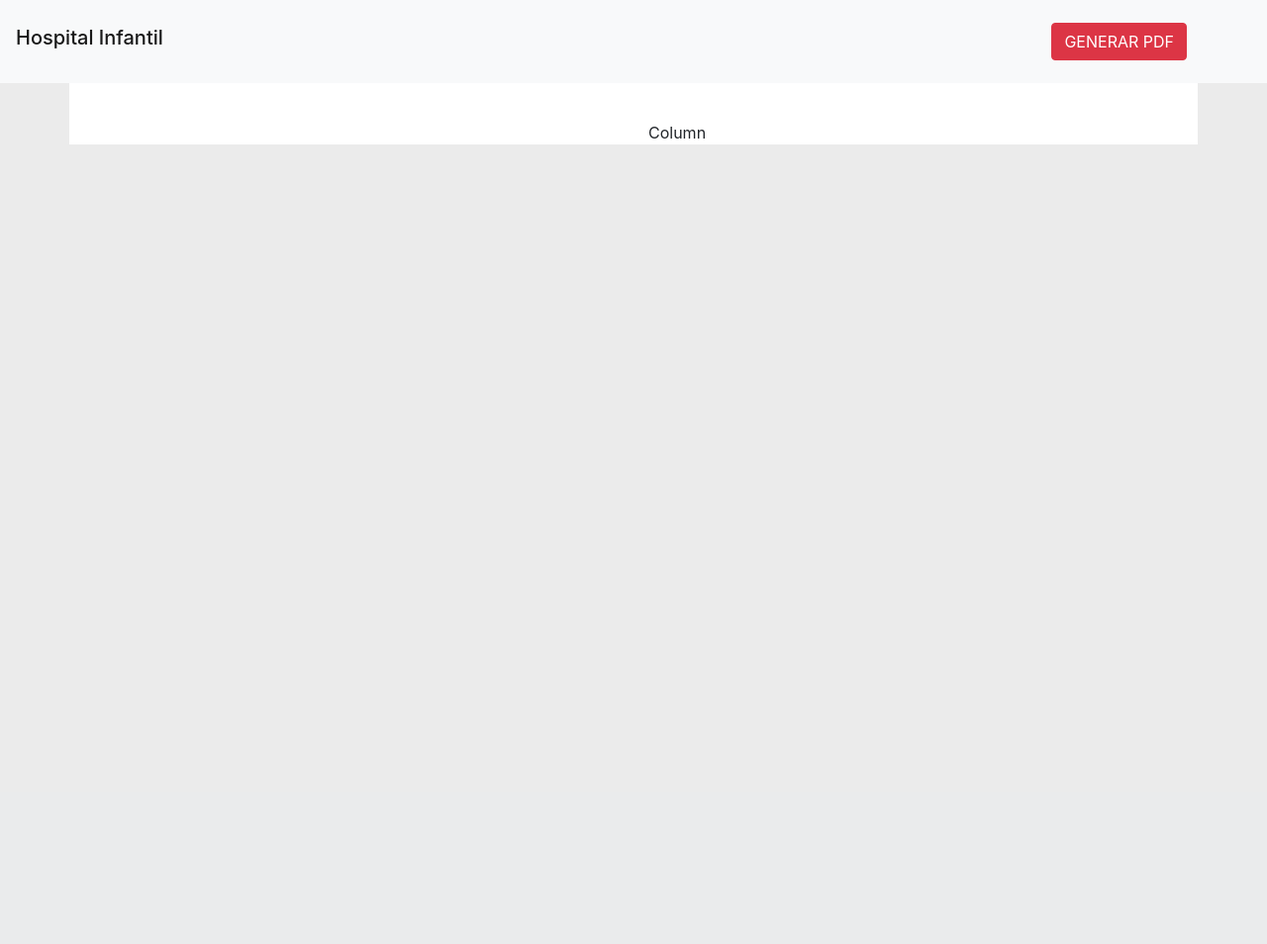
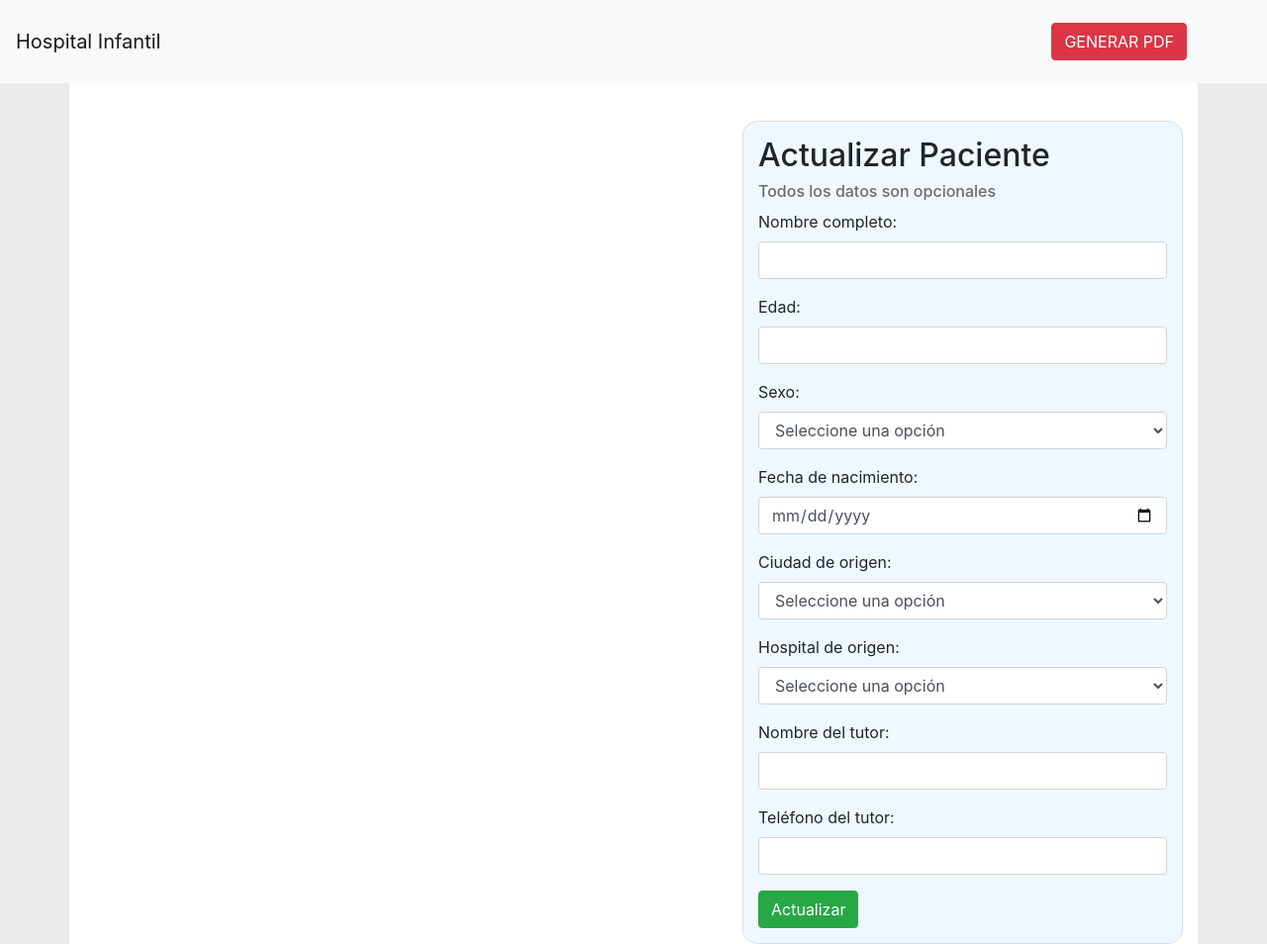
Before and after one commit to eider404/hospital-infantil, a Node server app: template src/views/paciente.html in a window 1280 px wide. Shown: the whole page at 99% size. Before the commit the page ends 800 px from the top, so only its background shows below. Run offline with Node 20, Linux system fonts and the light colour scheme; the template is opened without the code that fills it, so the values that code supplies are empty.

Commit message:
update terminado

```diff
--- a/src/views/index.html
+++ b/src/views/index.html
@@ -11,7 +11,7 @@
   <body style="background-color: rgb(235, 235, 235);">
 
     <nav class="navbar navbar-expand-lg navbar-light bg-light">
-        <h1 class="navbar-brand" href="#">Hospital Infantil</h1>
+        <a class="navbar-brand" href="http://localhost:3000">Hospital Infantil</a>
         <button class="navbar-toggler" type="button" data-toggle="collapse" data-target="#navbarNav" aria-controls="navbarNav" aria-expanded="false" aria-label="Toggle navigation">
           <span class="navbar-toggler-icon"></span>
         </button>
--- a/src/views/index.js
+++ b/src/views/index.js
@@ -160,3 +160,42 @@ function GenerarPDF(){
             console.error('Error al descargar el archivo:', error);
         });
 }
+
+
+function ActualizarPaciente(query){
+    let actualizarForm = document.querySelector( '#form-actualizar' )
+    const obj = {id: query.slice(4,6)}
+    new FormData( actualizarForm ).forEach( ( value, key ) => {
+        if(value){
+            obj[ key ] = value
+        }
+    })
+    fetch( `http://localhost:3000/edit-patiente`, {
+                method: 'PUT',
+                headers: {
+                    'Content-Type': 'application/json'
+                },
+                body: JSON.stringify( obj )
+            })
+            .then(res => res.json())
+            .then( data =>{
+                console.log(data)
+                if(data.status == 401){
+                    return document.querySelector("#messageActualizar").innerHTML= `
+                        <div class="alert alert-danger" role="alert">
+                        ${data.mensaje}
+                        </div>
+                    `;
+                }
+
+                document.querySelector("#messageActualizar").innerHTML= `
+                <div class="alert alert-primary" role="alert">
+                  ${data.mensaje}
+                </div>
+                `;
+                PacienteInfo(query)
+                //getAllPatiente()
+
+            })
+            .catch(err => console.log(err));
+}
--- a/src/views/paciente.html
+++ b/src/views/paciente.html
@@ -11,14 +11,14 @@
   <body style="background-color: rgb(235, 235, 235);">
 
     <nav class="navbar navbar-expand-lg navbar-light bg-light">
-        <h1 class="navbar-brand" href="#">Hospital Infantil</h1>
+        <a class="navbar-brand" href="http://localhost:3000">Hospital Infantil</a>
         <button class="navbar-toggler" type="button" data-toggle="collapse" data-target="#navbarNav" aria-controls="navbarNav" aria-expanded="false" aria-label="Toggle navigation">
           <span class="navbar-toggler-icon"></span>
         </button>
         <div class="collapse navbar-collapse" id="navbarNav">
           <ul class="navbar-nav ml-auto" style="text-align: center; margin-right: 50px;">
             <li class="nav-item">
-                <a href="#" class="btn btn-danger" style="margin: 15px">GENERAR PDF</a>
+                <a onclick="GenerarPDF()" href="#" class="btn btn-danger" style="margin: 15px">GENERAR PDF</a>
             </li>
           </ul>
         </div>
@@ -29,15 +29,80 @@
       <h1 id="nombrePatiente" style="padding: 15px 0px 15px 40px"></h1>
 
       <div class="row">
-        <div class="col-6">
+        <div class="col-7">
             <ul id="pacienteInfo">
 
 
             </ul>
         </div>
 
-        <div class="col-4">
-          Column
+
+
+        <div class="col-5">
+          <div style="border-radius: 15px; border: 1px solid rgb(222, 222, 222); background-color: aliceblue;">
+            <form style="margin: 15px;" id="form-actualizar">
+              <h2>Actualizar Paciente</h2>
+              <h6 style="color:rgb(108, 108, 108)">Todos los datos son opcionales</h6>
+              <div class="form-group">
+                <label for="nombreCompleto">Nombre completo:</label>
+                <input type="text" class="form-control" id="nombreCompleto" name="nombre">
+              </div>
+              <div class="form-group">
+                <label for="edad">Edad:</label>
+                <input type="number" class="form-control" id="edad" name="edad">
+              </div>
+              <div class="form-group">
+                <label for="sexo">Sexo:</label>
+                <select class="form-control" id="sexo" name="sexo">
+                  <option value="" selected>Seleccione una opción</option>
+                  <option value="M">Masculino</option>
+                  <option value="F">Femenino</option>
+                  <option value="-">Otro</option>
+                </select>
+              </div>
+              <div class="form-group">
+                <label for="fechaNacimiento">Fecha de nacimiento:</label>
+                <input type="date" class="form-control" id="fechaNacimiento" name="fechaNac">
+              </div>
+              <div class="form-group">
+                <label for="ciudadOrigen">Ciudad de origen:</label>
+                <select class="form-control" id="sexo" name="ciudadOrigen_fk">
+                  <option value="" selected>Seleccione una opción</option>
+                  <option value="1">Mérida</option>
+                  <option value="2">Valladolid</option>
+                  <option value="3">Progreso</option>
+                  <option value="4">Tizimín</option>
+                </select>
+              </div>
+              <div class="form-group">
+                <label for="hospitalOrigen">Hospital de origen:</label>
+                <select class="form-control" id="sexo" name="hospitalOrigen_fk">
+                  <option value="" selected>Seleccione una opción</option>
+                  <option value="1">Hospital Regional</option>
+                  <option value="2">Children's H. Merida</option>
+                  <option value="3">Centro comunitario Infantil</option>
+                  <option value="4">Hospital Regional Mérida</option>
+                  <option value="5">Hospitales Y Quirofanos Del Sureste</option>
+                  <option value="6">Hospital Faro del Mayab Grupo Christus Muguerza</option>
+                  <option value="7">Clinica Mexico</option>
+                  <option value="8">CAMED CUPULES</option>
+                  <option value="9">Hospital de linda vista</option>
+                </select>
+              </div>
+              <div class="form-group">
+                <label for="nombreTutor">Nombre del tutor:</label>
+                <input type="text" class="form-control" id="nombreTutor" name="nombreTutor">
+              </div>
+              <div class="form-group">
+                <label for="telefonoTutor">Teléfono del tutor:</label>
+                <input type="tel" class="form-control" id="telefonoTutor" name="telefonoTutor">
+              </div>
+              <div id="messageActualizar"></div>
+              <button onclick="ActualizarPaciente(window.location.search)" type="button" class="btn btn-success">Actualizar</button>
+
+            </form>
+          </div>
+
         </div>
       </div>
     </div>
```
